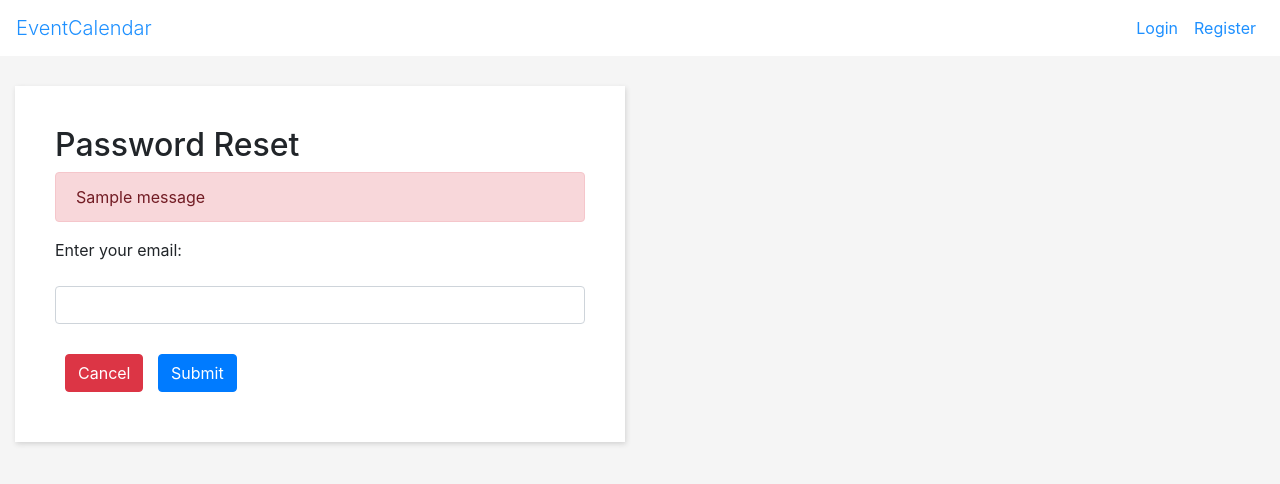
After one commit to TimMarder/SoftDev-FinalProject, a Flask app: page /recover_password in a window 1280 px wide. The commit adds this page. Shown: the top 484 px of the page. Run offline with Flask 2, Linux system fonts and the light colour scheme; one stand-in notice (Sample message) is shown; some libraries are stand-ins or nearby versions.

Commit message:
Reset password functionality

```diff
--- a/app.py
+++ b/app.py
@@ -283,9 +283,62 @@ def event_location_image(event_id):
 
 @app.route("/forecast/<int:event_id>")
 def forecast(event_id):
-    print("YES")
     event = get_event_by_id(event_id)
     return get_location_weather(event[3], event[2])
+
+# enter in email address
+@app.route("/recover_password")
+def recover_password():
+    return render_template("change_password.html")
+
+# if email exists, answer security question
+@app.route("/security_ques", methods = ["GET", "POST"])
+def security_ques():
+    if request.method == "POST":
+        e = request.form.get("email")
+        a = get_securityques(e)
+        if email_exists(e):
+            session['email'] = e
+            session['question'] = a[0][0]
+            return render_template("securityq.html", email = request.form.get("email"), question = session['question'])
+        else:
+            flash("Email does not exist")
+            return redirect("/recover_password")
+    if request.method == "GET":
+        return render_template("securityq.html", email = session['email'], question = session['question'])
+
+# if security question is answererd correctly, allow user to reset password
+@app.route("/answer", methods = ["GET", "POST"])
+def reset():
+    if request.method == "POST":
+        answer = request.form.get("answer")
+        check = get_securityans(session["email"])[0][0]
+        if answer == check:
+            return render_template("reset_password.html", email = session["email"])
+        flash("Incorrect answer")
+        return redirect("/security_ques")
+    if request.method == "GET":
+        return render_template("reset_password.html", email = session["email"])
+
+#check if answer match. If they do, redirect to login. If not, redirect to /answer
+@app.route("/check_answers", methods = ["GET", "POST"])
+def check_answers():
+    if request.method == "POST":
+        p1 = request.form.get("p1")
+        p2 = request.form.get("p2")
+        if not (p1 and p2):
+            flash("All fields are required")
+            return redirect("/answer")
+        if p1 == p2:
+            if len(p1) < 5:
+                flash("Password must be 5 characters or longer")
+                return redirect("/answer")
+            resetpassword(session['email'], p1)
+            flash("Your password has succesfully been reset!")
+            return redirect("/")
+        else:
+            flash("Passwords do not match")
+            return redirect("/answer")
 
 # def generate_event_tuple(event):
 #     return (event, get_location_image(event[3]), datetime.strptime(event[2], "%Y-%m-%d %H:%M:%S").strftime("%A, %B %d %Y at %I:%M%p"), event[7], get_location_weather(event[3], event[2]) )
--- a/templates/add_contact.html
+++ b/templates/add_contact.html
@@ -34,7 +34,8 @@
             <div class = "input-group">
                 <input type = "text" class="form-control" id="address-input" name="address">
             </div>
-            <button type="submit" class="btn btn-primary">Add contact</button><a class="btn btn-danger" href="/contacts" role="button" style = "margin: 10px;">Cancel</a>
+	    <a class="btn btn-danger" href="/contacts" role="button" style = "margin: 10px;">Cancel</a>
+            <button type="submit" class="btn btn-primary">Add contact</button>
         </form>
     </div>
     <div class="col-lg-2 col-md-2 col-sm-1 col-xs-1"></div>
--- /dev/null
+++ b/templates/change_password.html
@@ -0,0 +1,29 @@
+{% extends "base.html" %}
+
+{%block content %}
+
+<div class = "col-lg-6 col-md-6 col-sm-8 col-xs-10">
+
+  <form class = "auth-form" method = "POST" action = "{{ url_for('security_ques') }}">
+    <h2>Password Reset </h2>
+    {% with messages = get_flashed_messages() %}
+            {% if messages %}
+            {% for message in messages %}
+            <div class="alert alert-danger" role="alert">
+                {{ message }}
+            </div>
+            {% endfor %}
+            {% endif %}
+            {% endwith %}
+
+
+    Enter your email: <br><br>
+    <div class="input-group">
+      <input type="text" class="form-control" id="email-input" name="email" >
+    </div>
+    <a class="btn btn-danger" href="/" role="button" style = "margin: 10px;">Cancel</a>
+    <button type="submit" class="btn btn-primary">Submit</button>
+
+</div>
+
+{%endblock %}}
--- a/templates/login.html
+++ b/templates/login.html
@@ -31,6 +31,7 @@
                     </div>
 
                     <label>Don't have an account? <a href = "{{ url_for('signup') }}">Create one</a></label><br>
+		    <label>Forgot your password? <a href = "{{ url_for('recover_password') }}" >Recover password</a></label><br>
                     <button type="submit" class="btn btn-primary">Log In</button>
                 </form>
         </div>
--- a/util/db_utils.py
+++ b/util/db_utils.py
@@ -184,3 +184,40 @@ def update_event(user, event_id, name, desc, date, location, tags, people):
         c.execute("UPDATE events SET name = ?, date = ?, location = ?, description = ?, tags = ?, people = ? WHERE id = ?", (name, date, location, desc, tags, people, event_id,))
     db.commit()
     db.close()
+
+def email_exists(email):
+    db = sqlite3.connect(DB_FILE)
+    print("email : " + str(email))
+    c = db.cursor()
+    l = c.execute("SELECT * FROM users where email = ?", (email,)).fetchall()
+    db.commit()
+    db.close()
+    return len(l) >= 1
+
+# get security question for a certain email
+def get_securityques(user):
+    db = sqlite3.connect(DB_FILE)
+    c = db.cursor()
+    command = "SELECT security_question FROM users where email = ?"
+    q = c.execute(command, (user,)).fetchall()
+    db.commit()
+    db.close()
+    return q
+
+def get_securityans(user):
+    db = sqlite3.connect(DB_FILE)
+    c = db.cursor()
+    command = "SELECT security_answer FROM users where email = ?"
+    q = c.execute(command, (user,)).fetchall()
+    db.commit()
+    db.close()
+    return q
+
+# reset password for user
+def resetpassword(user, password):
+    db = sqlite3.connect(DB_FILE)
+    c = db.cursor()
+    params = (md5_crypt.hash(password), user)
+    c.execute("UPDATE users SET password = ? WHERE email = ?", params)
+    db.commit()
+    db.close()
```
Also changed, not shown: templates/reset_password.html (added, +40 -0 lines), templates/securityq.html (added, +38 -0 lines), 1 other file.
